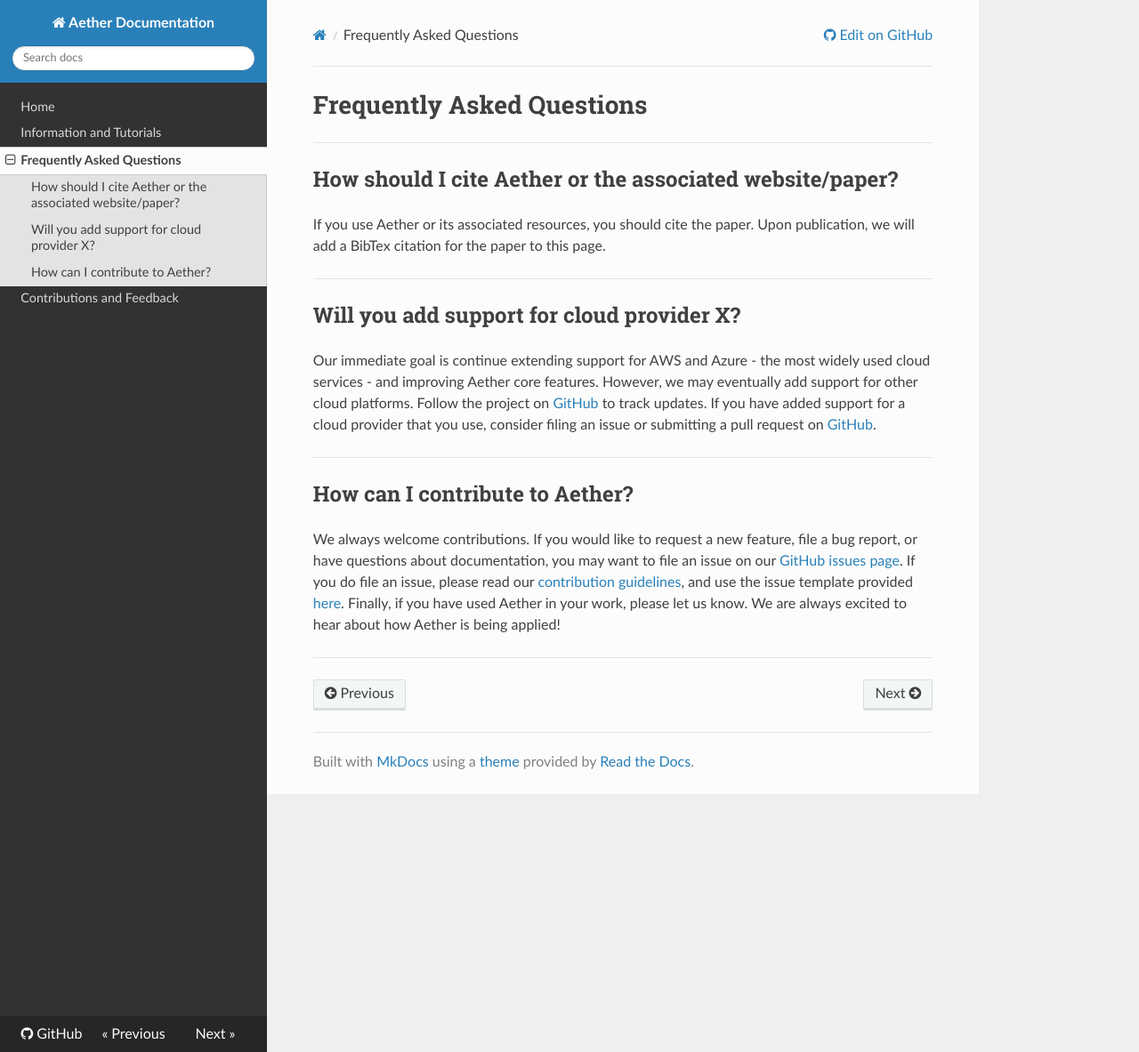
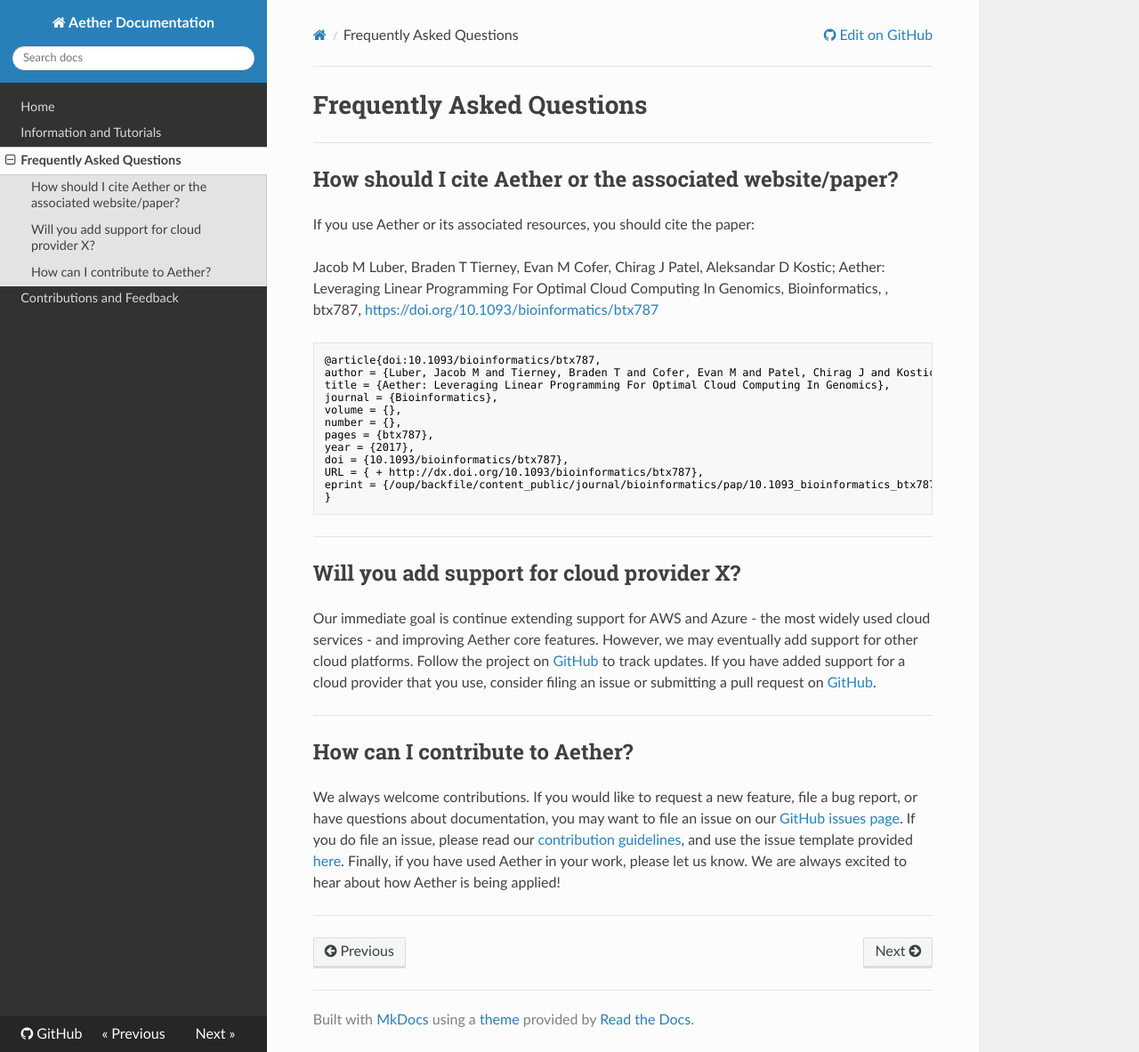
Before and after one commit to kosticlab/aether, an MkDocs documentation site: the page built from documentation/docs/frequently_asked_questions.md, in a window 1280 px wide and 1183 px high. Shown: the whole window at 89% size. Built offline with MkDocs 1.6.1, drawn with Linux system fonts in a browser that asks for light colours; nearby versions of some CDN libraries; old or Windows-style settings are respelled for this version of MkDocs.

Commit message:
Updated Documentation to include manuscript

````diff
--- a/documentation/docs/frequently_asked_questions.md
+++ b/documentation/docs/frequently_asked_questions.md
@@ -3,9 +3,24 @@
 ---
 
 ## How should I cite Aether or the associated website/paper?
-If you use Aether or its associated resources, you should cite the paper.
-Upon publication, we will add a BibTex citation for the paper to this page.
+If you use Aether or its associated resources, you should cite the paper:
 
+Jacob M Luber, Braden T Tierney, Evan M Cofer, Chirag J Patel, Aleksandar D Kostic; Aether: Leveraging Linear Programming For Optimal Cloud Computing In Genomics, Bioinformatics, , btx787, [https://doi.org/10.1093/bioinformatics/btx787](https://doi.org/10.1093/bioinformatics/btx787)
+
+```TeX
+@article{doi:10.1093/bioinformatics/btx787,
+author = {Luber, Jacob M and Tierney, Braden T and Cofer, Evan M and Patel, Chirag J and Kostic, Aleksandar D},
+title = {Aether: Leveraging Linear Programming For Optimal Cloud Computing In Genomics},
+journal = {Bioinformatics},
+volume = {},
+number = {},
+pages = {btx787},
+year = {2017},
+doi = {10.1093/bioinformatics/btx787},
+URL = { + http://dx.doi.org/10.1093/bioinformatics/btx787},
+eprint = {/oup/backfile/content_public/journal/bioinformatics/pap/10.1093_bioinformatics_btx787/1/btx787.pdf}
+}
+```
 ---
 
 ## Will you add support for cloud provider X?
````
Also changed, not shown: documentation/docs/index.md (+8 -0 lines).
